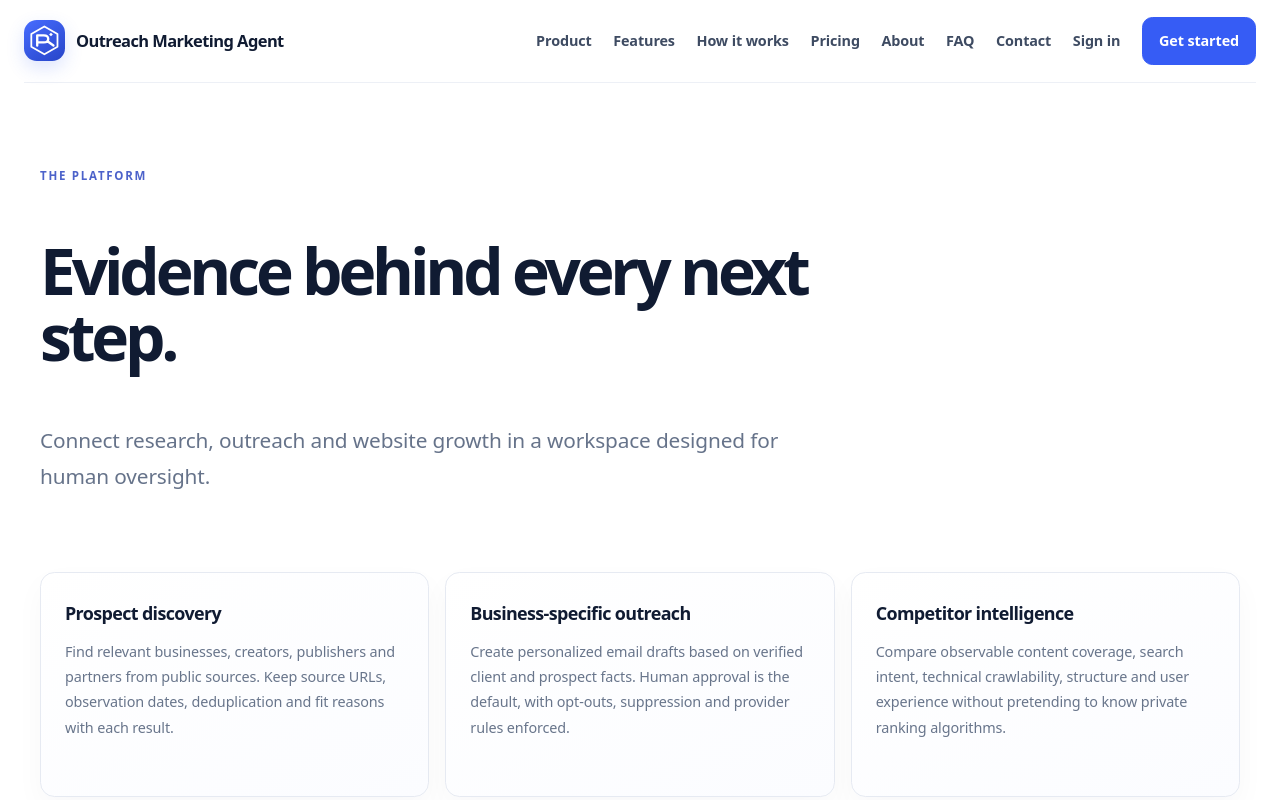
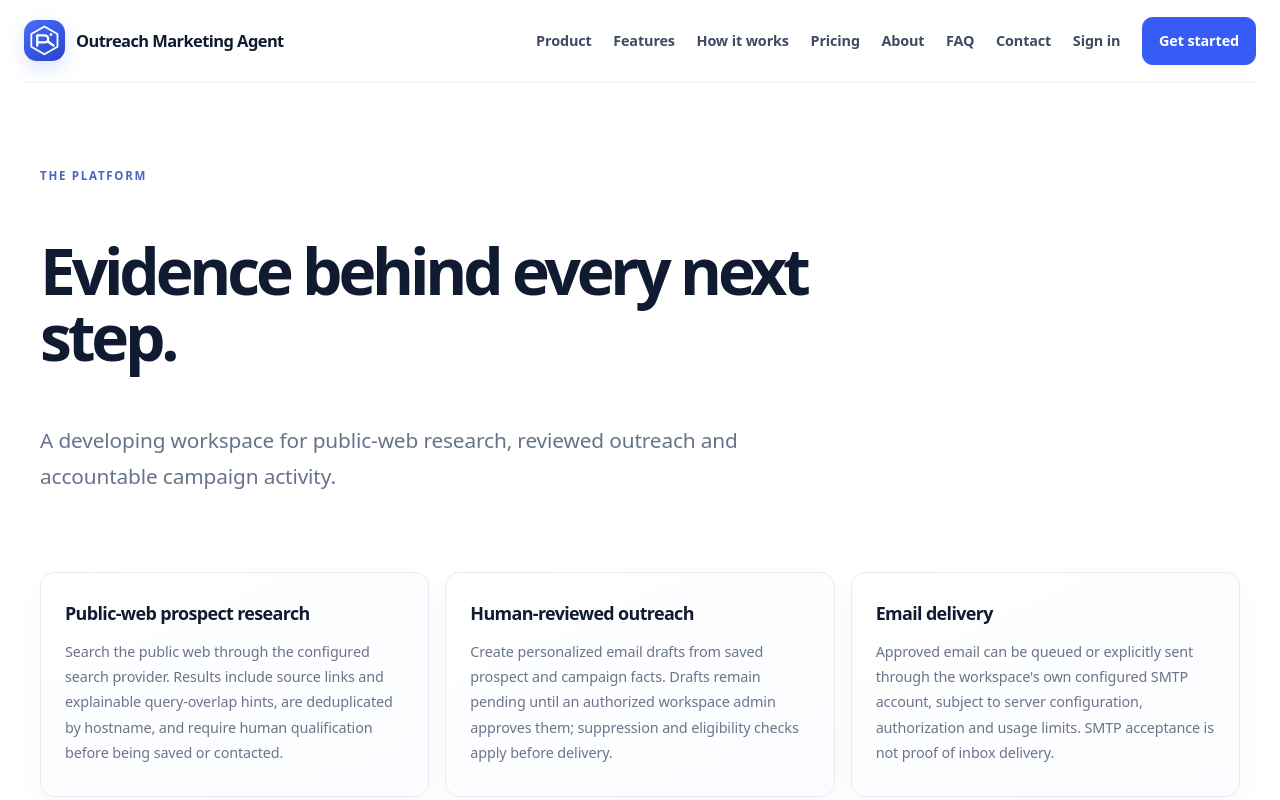
Before and after one commit to haseeb1984/Outreach-Marketing-Agent, a Next.js app in the folder frontend/: page /product in a window 1280 px wide. Shown: the top 800 px of the page. Built offline with nearby package versions, Linux system fonts and the light colour scheme.

Commit message:
Align product page claims with implemented backend capabilities

```diff
--- a/frontend/app/product/page.tsx
+++ b/frontend/app/product/page.tsx
@@ -1,5 +1,5 @@
 import Link from "next/link";
 import { SiteHeader, SiteFooter } from "../components/site-chrome";
-export const metadata={title:"Product",description:"Evidence-led prospect discovery, approved outreach, competitor intelligence and website growth."};
-const items=[["Prospect discovery","Find relevant businesses, creators, publishers and partners from public sources. Keep source URLs, observation dates, deduplication and fit reasons with each result."],["Business-specific outreach","Create personalized email drafts based on verified client and prospect facts. Human approval is the default, with opt-outs, suppression and provider rules enforced."],["Competitor intelligence","Compare observable content coverage, search intent, technical crawlability, structure and user experience without pretending to know private ranking algorithms."],["Website growth","Build a baseline, prioritize technical and content opportunities, then re-test approved changes. Report measured outcomes rather than guaranteed rankings."],["Workspace controls","Separate client workspaces, roles, campaigns and connected accounts. Server-side authorization and subscription entitlements govern protected actions."],["Honest analytics","Distinguish recorded activity from provider-confirmed delivery, clicks, signups, revenue and ROI. Unavailable metrics remain clearly unavailable."]];
-export default function ProductPage(){return <><SiteHeader/><main id="main" className="wrap"><section className="page-head"><p className="eyebrow">The platform</p><h1>Evidence behind every next step.</h1><p className="lead">Connect research, outreach and website growth in a workspace designed for human oversight.</p></section><section className="cards feature-grid">{items.map(([title,body])=><article className="card" key={title}><h2>{title}</h2><p>{body}</p></article>)}</section><section className="section"><div className="callout"><div><h2>Make your next campaign evidence-led.</h2><p>Start with a workspace and review every recommendation before acting.</p></div><Link className="button" href="/register">Get started</Link></div></section></main><SiteFooter/></>;}
+export const metadata={title:"Product",description:"Public-web prospect research, human-reviewed outreach workflows, workspace controls and activity reporting."};
+const items=[["Public-web prospect research","Search the public web through the configured search provider. Results include source links and explainable query-overlap hints, are deduplicated by hostname, and require human qualification before being saved or contacted."],["Human-reviewed outreach","Create personalized email drafts from saved prospect and campaign facts. Drafts remain pending until an authorized workspace admin approves them; suppression and eligibility checks apply before delivery."],["Email delivery","Approved email can be queued or explicitly sent through the workspace's own configured SMTP account, subject to server configuration, authorization and usage limits. SMTP acceptance is not proof of inbox delivery."],["WhatsApp readiness","WhatsApp account, consent and template controls are present, but outbound dispatch is currently disabled. Queued records do not mean a WhatsApp message was sent."],["Workspace controls","Prospect, campaign, draft, provider and analytics endpoints enforce workspace membership and role checks on the server. Workspace SMTP credentials are managed separately from platform operational email."],["Honest activity reporting","Review persisted prospect, draft, delivery and reply activity. The analytics API explicitly excludes unverified inbox delivery, opens, clicks, attributed signups, verified revenue and ROI."]];
+export default function ProductPage(){return <><SiteHeader/><main id="main" className="wrap"><section className="page-head"><p className="eyebrow">The platform</p><h1>Evidence behind every next step.</h1><p className="lead">A developing workspace for public-web research, reviewed outreach and accountable campaign activity.</p></section><section className="cards feature-grid">{items.map(([title,body])=><article className="card" key={title}><h2>{title}</h2><p>{body}</p></article>)}</section><section className="section"><div className="callout"><div><h2>Understand what is available today.</h2><p>Some workflows depend on provider credentials and server-side configuration; WhatsApp outbound sending and paid subscriptions are not generally available.</p></div><Link className="button" href="/faq">Read availability FAQ</Link></div></section></main><SiteFooter/></>;}
```
